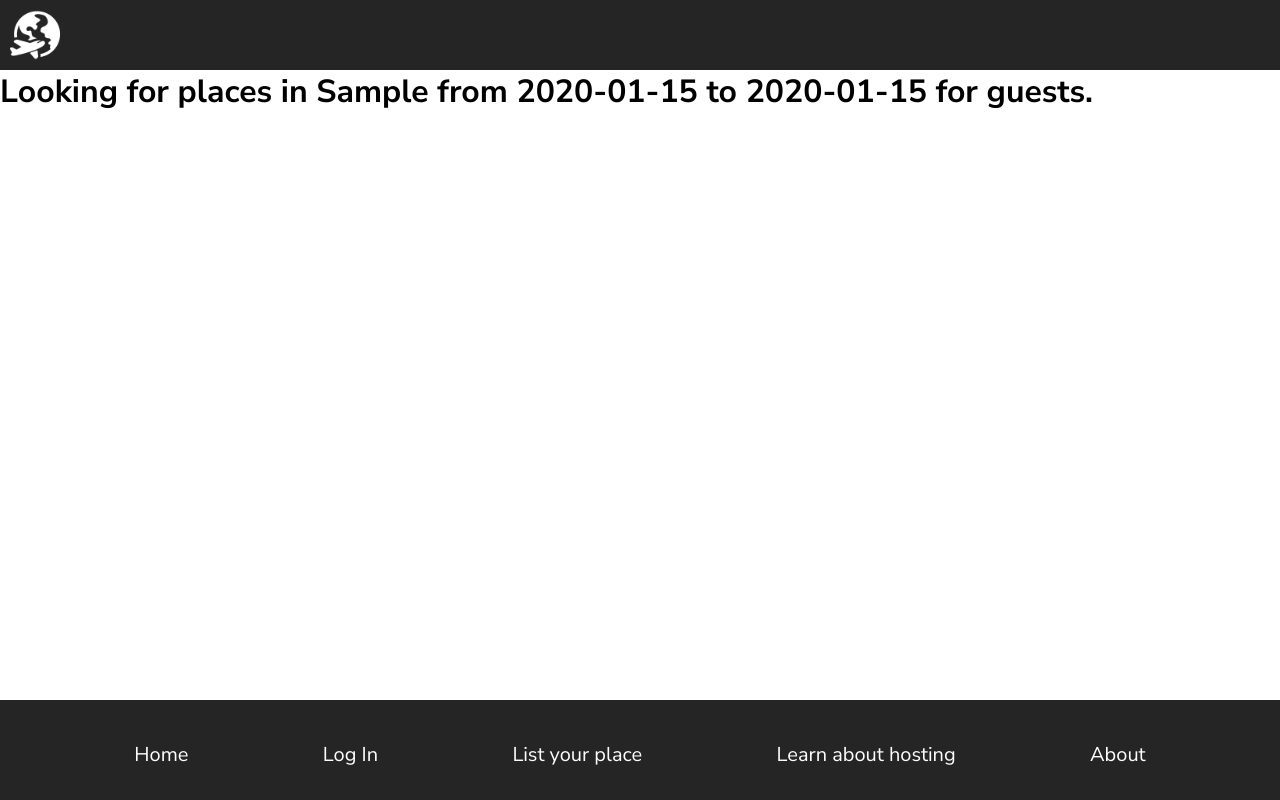
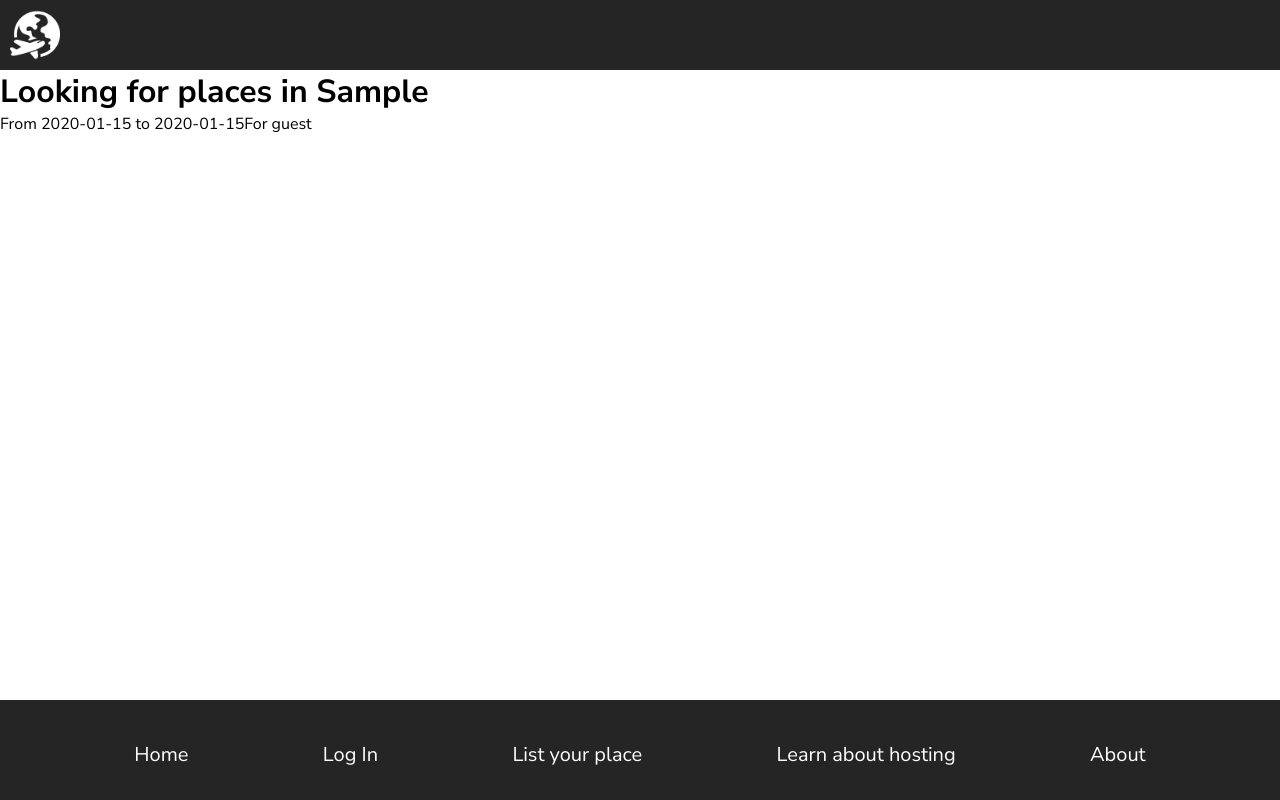
Before and after one commit to pauljlee94/Reactbnb, a React (Create React App) app: page / in a window 1280 px wide. Both pictures are taken after typing "Sample", "2020-01-15", "2020-01-15" into the empty fields and a click on the button "search". Built offline with nearby package versions, Linux system fonts and the light colour scheme; no server answers.

Commit message:
Added destination, checkin, checkout, guest number state to result page

```diff
--- a/src/Components/ResultPage.js
+++ b/src/Components/ResultPage.js
@@ -8,7 +8,9 @@ function ResultPage(props) {
         <div className="loginPage">
             <Nav />
             <NavBar />
-            <h1>Looking for places in {props.destination} from {props.checkin} to {props.checkout} for {props.guests} guests.</h1>
+            <h1>Looking for places in {props.destination}</h1>
+            <span>From {props.checkin} to {props.checkout}</span>
+            <span>For {props.guests} {props.guests > 1 ? "guests" : "guest"}</span>
             <Footer position="bottom" />
         </div>
     )
```
